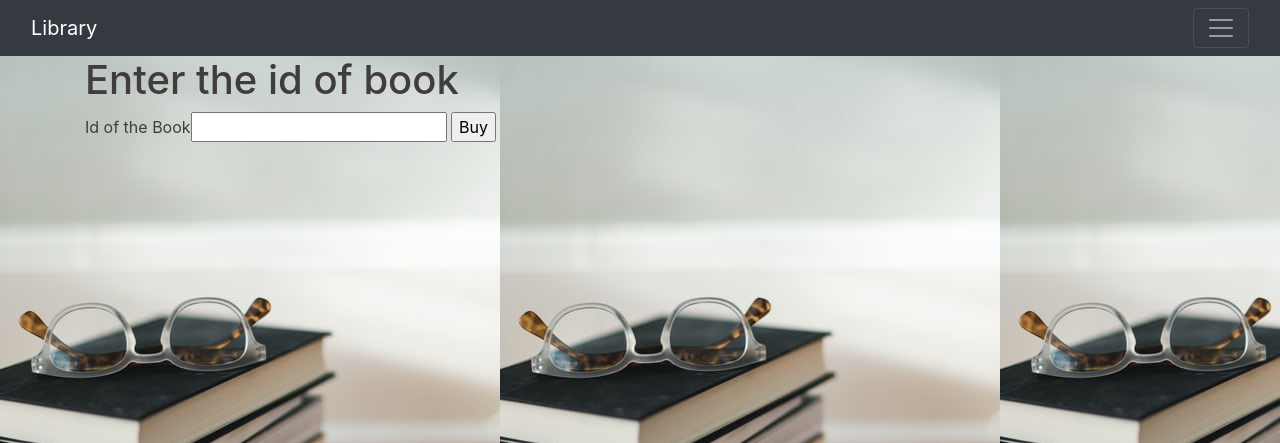
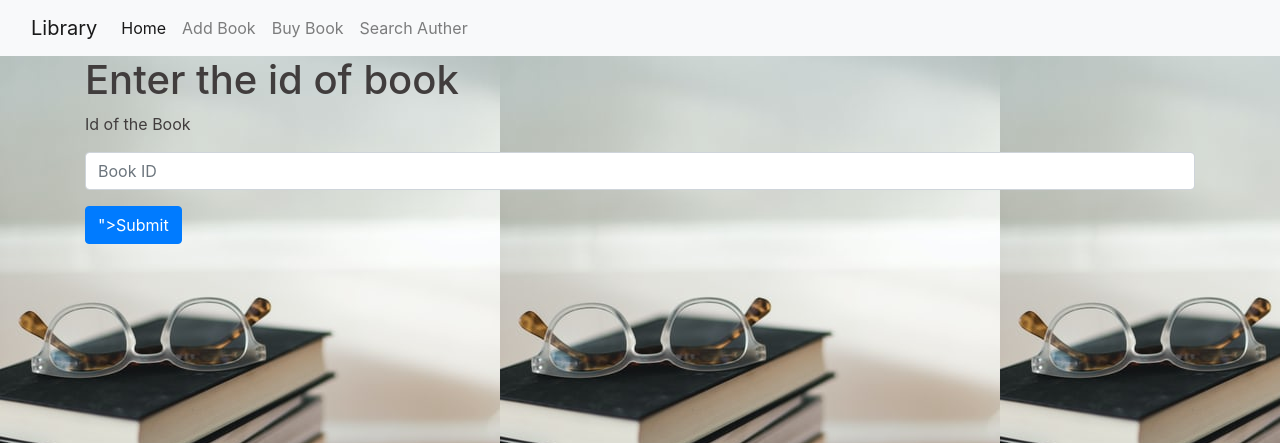
Before and after one commit to nibinbinriyas/LIBRARY, a Flask app: page /delete in a window 1280 px wide. Shown: the top 443 px of the page. Run offline with Flask 2, Linux system fonts and the light colour scheme; some libraries are stand-ins or nearby versions.

Commit message:
delete entry modification

```diff
--- a/library/templates/basic.html
+++ b/library/templates/basic.html
@@ -16,7 +16,7 @@
     </style>
 </head>
 <body class="base">
-    <nav class="navbar navbar-dark bg-dark">
+    <nav class="navbar navbar-expand-lg navbar-light bg-light">
         <div class="container-fluid">
           <a class="navbar-brand" href="{{url_for('index')}}">Library</a>
           <button class="navbar-toggler" type="button" data-bs-toggle="collapse" data-bs-target="#navbarSupportedContent" aria-controls="navbarSupportedContent" aria-expanded="false" aria-label="Toggle navigation">
--- a/library/templates/delete.html
+++ b/library/templates/delete.html
@@ -6,8 +6,14 @@
     <h1>Enter the id of book</h1>
     <form method="POST">
         {{form.hidden_tag()}}
-        {{form.id.label}}{{form.id()}}
-        {{form.submit()}}
+       <!--{{form.id.label}}{{form.id()}}
+        {{form.submit()}}-->
+        <div class="form-group">
+            <label >{{form.id.label}}</label>
+            <input type="text" class="form-control"   placeholder="Book ID">
+          </div>
+
+          <button type="submit" class="btn btn-primary" onclick="{{form.submit()}}">Submit</button>
     </form>
 </div>
 </div>
```
Also changed, not shown: library/data.sqlite.
